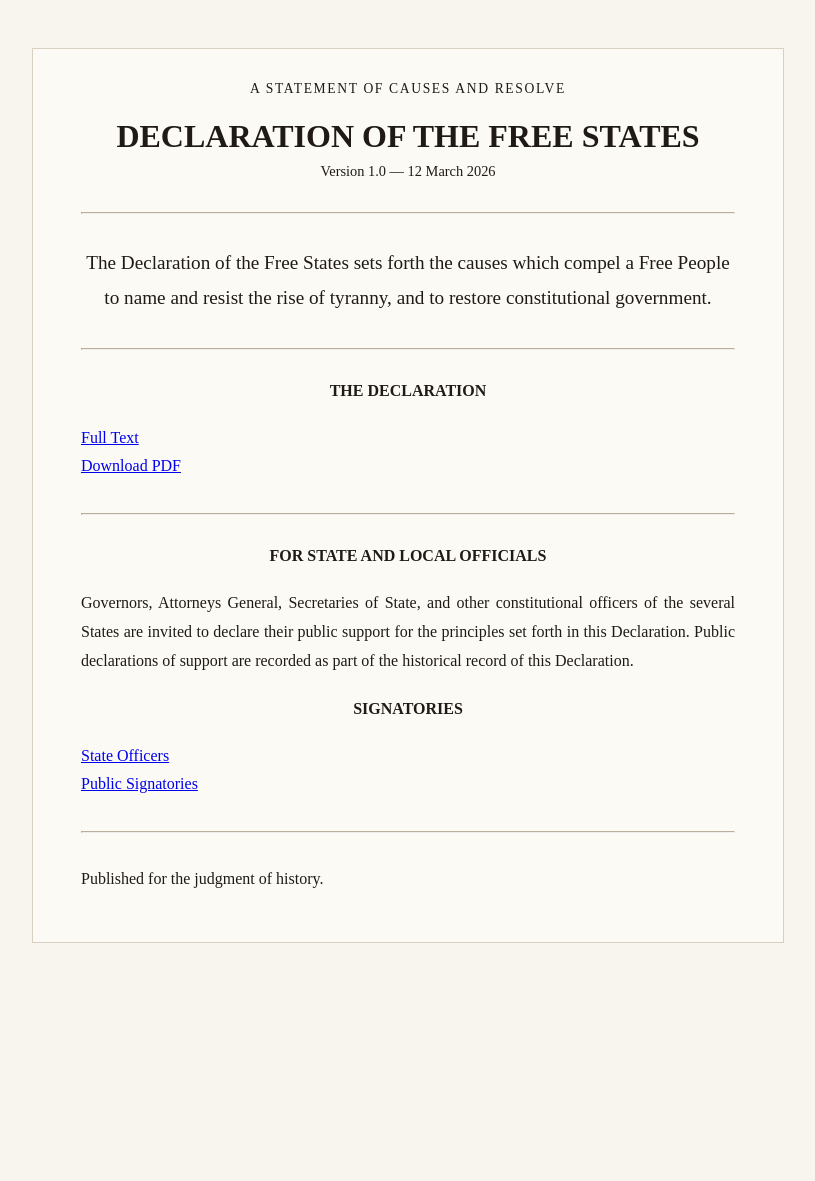
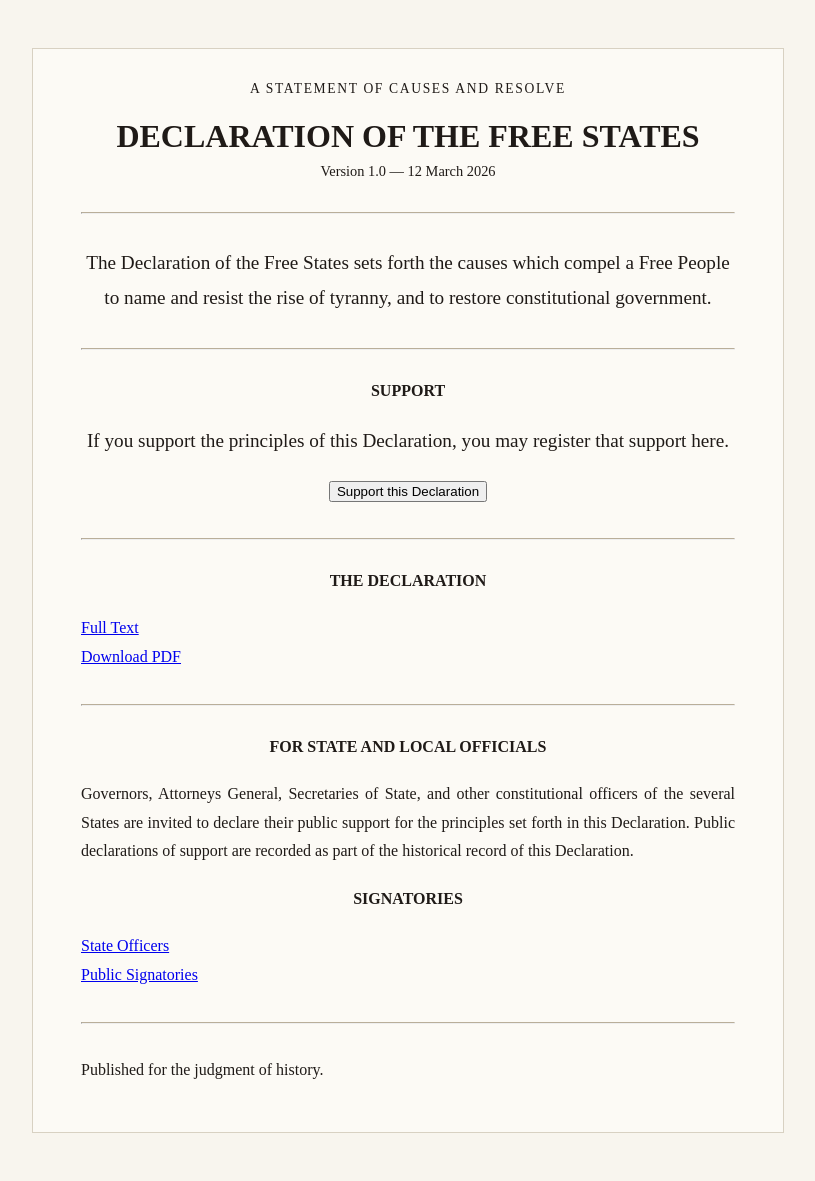
Before and after one commit to thefreestates/declaration-of-the-free-states, a Jekyll site: the page built from index.md, in a window 1280 px wide. Shown: the whole page, without its empty margins (232-1047 px from the left). Built offline with Jekyll 4.4.1, drawn with Linux system fonts in a browser that asks for light colours; before the commit the page ends 991 px from its top, so only the background shows below that.

Commit message:
Update index.md
analytics

```diff
--- a/index.md
+++ b/index.md
@@ -17,6 +17,22 @@ title: "Declaration of the Free States"
 
 <p class="lead">
 The Declaration of the Free States sets forth the causes which compel a Free People to name and resist the rise of tyranny, and to restore constitutional government.
+</p>
+
+<hr class="rule">
+
+<h2>Support</h2>
+
+<p class="lead">
+If you support the principles of this Declaration, you may register that support here.
+</p>
+
+<p style="text-align:center;">
+  <button
+    id="support-button"
+    class="support-button plausible-event-name=Support+Declaration">
+    Support this Declaration
+  </button>
 </p>
 
 <hr class="rule">
```
